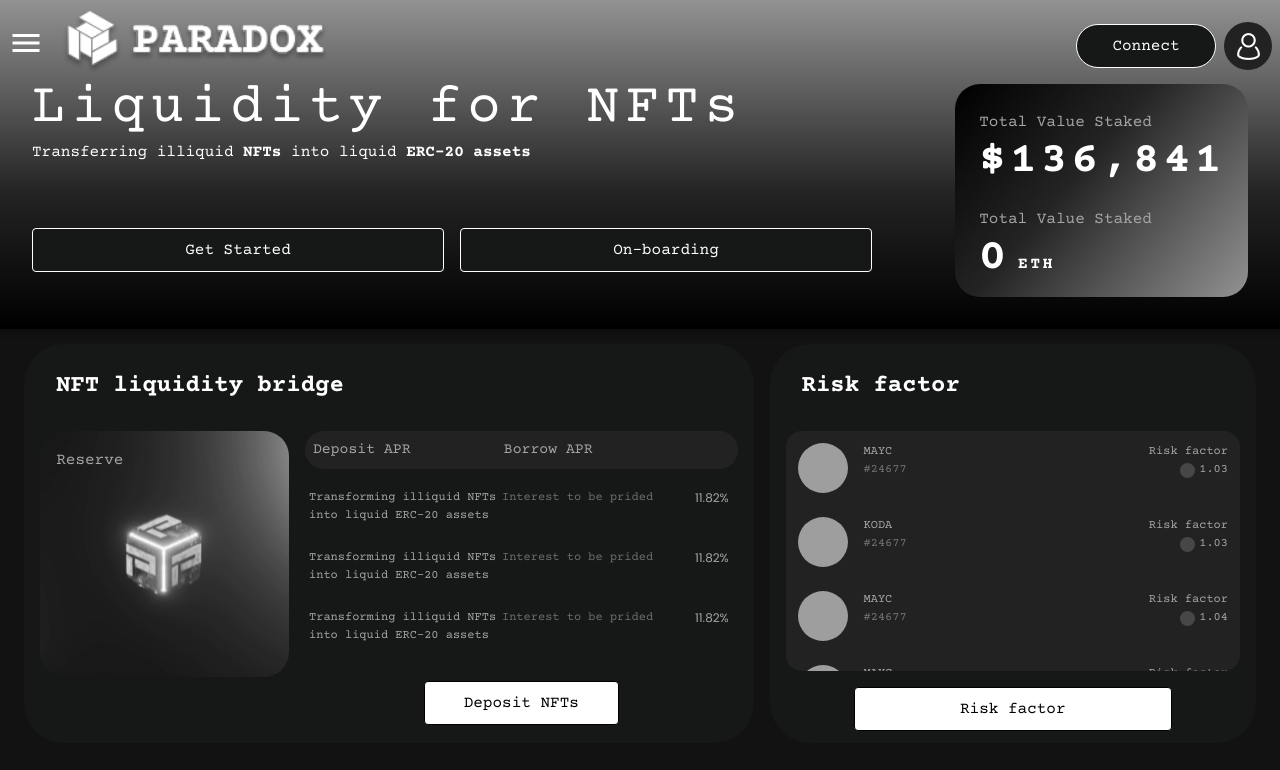
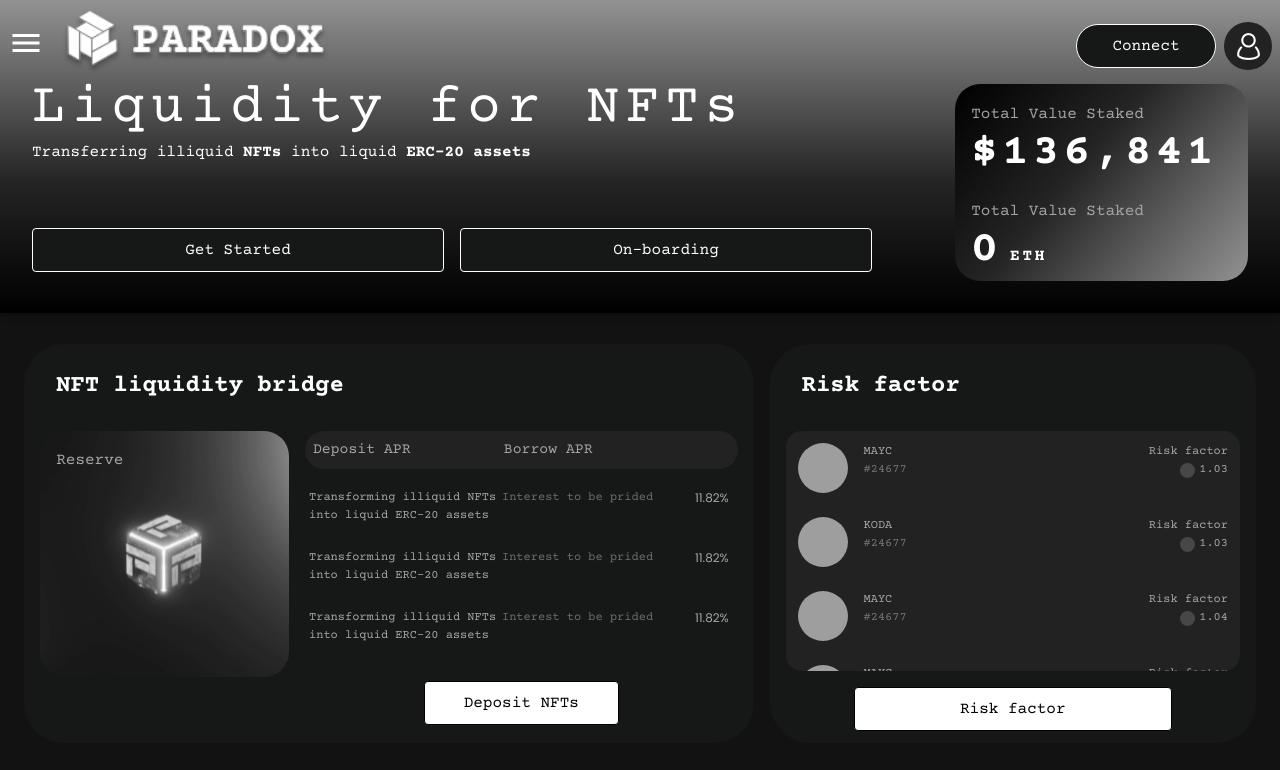
Before and after one commit to ishagupta3011/paradox-ui, a React (Create React App) app: page / in a window 1280 px wide. Shown: the top 770 px of the page. Built offline with nearby package versions, Linux system fonts and the light colour scheme; grey boxes are pictures that could not be loaded.

Commit message:
Header style change

```diff
--- a/src/styles/common-styles.scss
+++ b/src/styles/common-styles.scss
@@ -97,7 +97,7 @@
 .gradient-card {
 	border-radius: 25px;
 	background: rgb(0, 0, 0);
-	padding: 1.5rem;
+	padding: 1rem;
 	background: linear-gradient(
 		130deg,
 		rgba(0, 0, 0, 1) 0%,
--- a/src/styles/header.scss
+++ b/src/styles/header.scss
@@ -31,5 +31,5 @@
 
 .value-staked-card {
 	width: 90%;
-	height: 13.313rem;
+	height: 12.313rem;
 }
```
